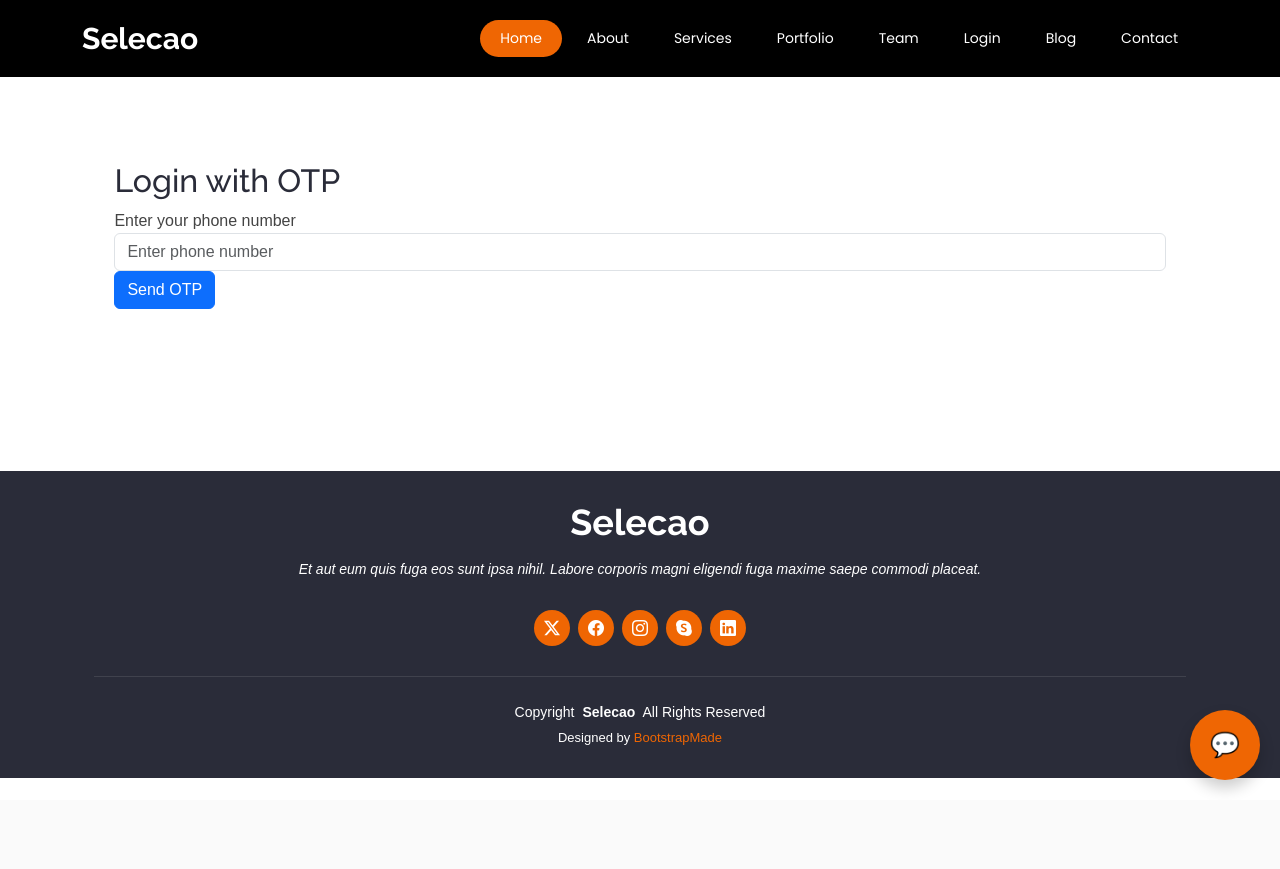
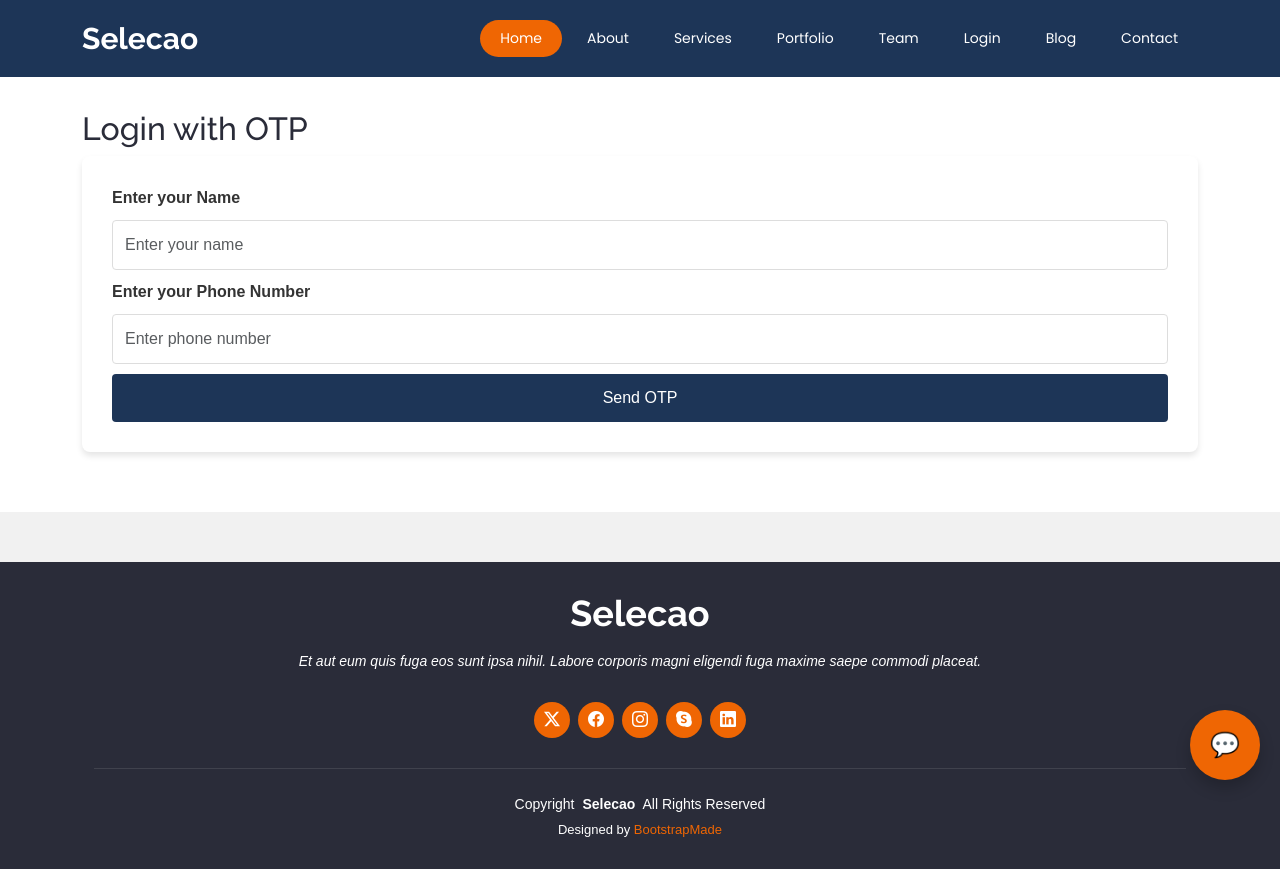
Before and after one commit to akash-magento2/algo-alchemists, a PHP site: page /forms/otpLogin.php in a window 1280 px wide. Before the commit the page ends 790 px from the top, so only its background shows below. Run offline with PHP 8.4, Linux system fonts and the light colour scheme.

Commit message:
Login Page UI

```diff
--- a/forms/otpLogin.php
+++ b/forms/otpLogin.php
@@ -121,7 +121,11 @@ if (isset($_POST['verify_otp'])) {
         <div class="form-container">
             <form method="post" action="">
                 <div class="form-group">
-                    <label for="phone_number">Enter your phone number</label>
+                    <label for="name">Enter your Name</label>
+                    <input type="text" name="name" id="name" class="form-control" placeholder="Enter your name" required>
+                </div>
+                <div class="form-group">
+                    <label for="phone_number">Enter your Phone Number</label>
                     <input type="text" name="phone_number" id="phone_number" class="form-control" placeholder="Enter phone number" required>
                 </div>
                 <button type="submit" name="send_otp" class="btn btn-primary btn-block">Send OTP</button>
@@ -135,10 +139,6 @@ if (isset($_POST['verify_otp'])) {
                     <label for="otp">Enter OTP</label>
                     <input type="number" name="otp" id="otp" class="form-control" placeholder="Enter OTP" required>
                 </div>
-                <div class="form-group">
-                    <label for="name">Enter your name</label>
-                    <input type="text" name="name" id="name" class="form-control" placeholder="Enter your name" required>
-                </div>
                 <button type="submit" name="verify_otp" class="btn btn-success btn-block">Verify OTP</button>
             </form>
         </div>
@@ -148,8 +148,79 @@ if (isset($_POST['verify_otp'])) {
 </section>
 </div>
 <style type="text/css">
+    /* Header styles */
     .header {
-        background: #000;
+        background: #1d3557; /* Dark blue background */
+    }
+
+    /* Container for the OTP Login form */
+    .main.otplogin {
+        background-color: #f1f1f1; /* Light background color for the page */
+        padding: 50px 0;
+    }
+
+    /* Form Container */
+    .form-container {
+        background-color: #ffffff;
+        box-shadow: 0 4px 6px rgba(0, 0, 0, 0.1);
+        padding: 30px;
+        border-radius: 8px;
+    }
+
+    /* Input fields */
+    .form-control {
+        border: 1px solid #ddd;
+        border-radius: 4px;
+        padding: 12px;
+        margin: 10px 0;
+        width: 100%;
+    }
+
+    /* Labels */
+    .form-group label {
+        font-weight: bold;
+        color: #333;
+    }
+
+    /* Error message style */
+    .error-message {
+        color: red;
+        margin-bottom: 20px;
+    }
+
+    /* Button styling */
+    .btn {
+        padding: 12px;
+        border-radius: 4px;
+        font-size: 16px;
+        width: 100%;
+    }
+
+    .btn-primary {
+        background-color: #1d3557; /* Dark blue */
+        color: #fff;
+        border: none;
+    }
+
+    .btn-primary:hover {
+        background-color: #457b9d; /* Lighter blue */
+    }
+
+    .btn-success {
+        background-color: #2a9d8f; /* Green */
+        color: #fff;
+        border: none;
+    }
+
+    .btn-success:hover {
+        background-color: #264d4f; /* Darker green */
+    }
+
+    /* Responsive styles */
+    @media (max-width: 768px) {
+        .form-container {
+            padding: 20px;
+        }
     }
 </style>
 <?php require_once '../footer.php'; ?>
```
